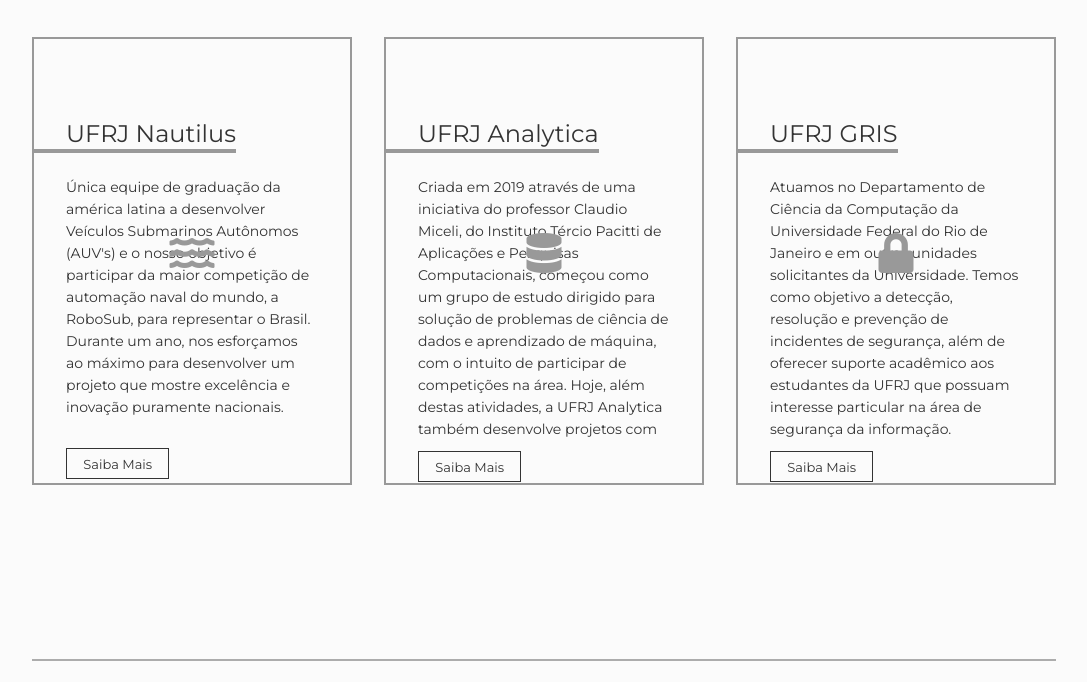
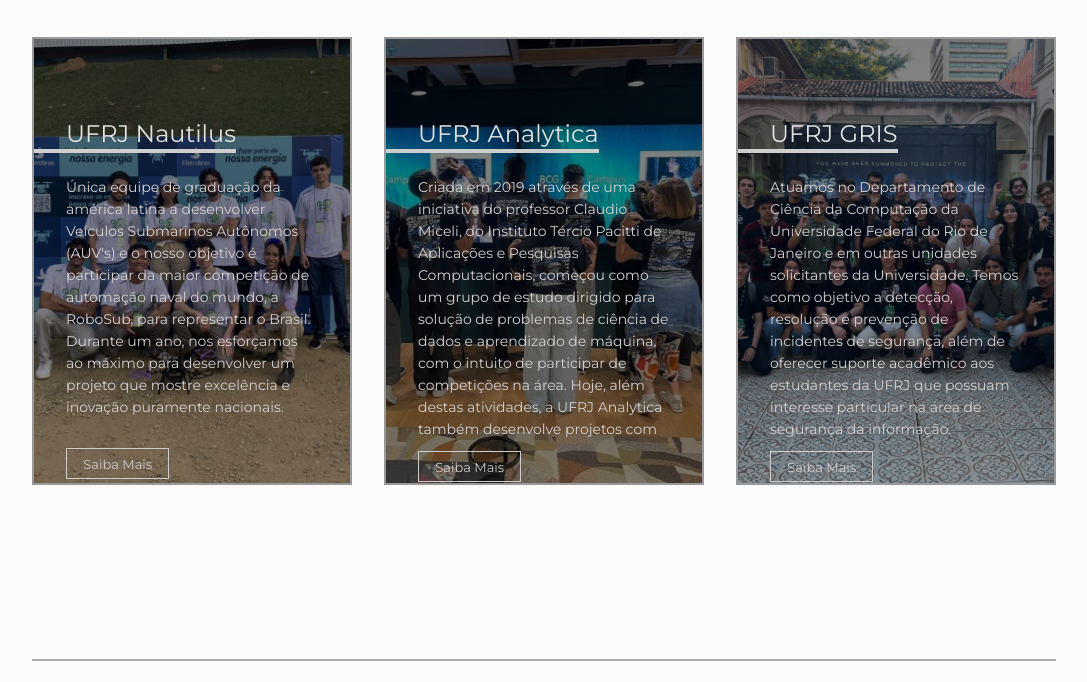
Before and after one commit to labnetufrj/labnet-site, a plain HTML site: page projetos.html in a window 1280 px wide. Shown: the part 680-1362 px from the top of the page, without its empty margins (96-1183 px from the left). Drawn offline with Linux system fonts and the light colour scheme.

Commit message:
fix: atualizando dados das ligas
atualizando links quebrados e fotos

```diff
--- a/projetos.html
+++ b/projetos.html
@@ -104,8 +104,9 @@
   </div>
 </section>
   <div class="trow">
-    <div class="card">
-      <i class="fas fa-water"></i>
+
+    <div class="card card-nautilus">
+      <!--i class="fas fa-water"></i-->
       <div class="card-content">
         <h2 class="card-title">
           UFRJ Nautilus
@@ -113,12 +114,12 @@
         <p class="card-body">
           Única equipe de graduação da américa latina a desenvolver Veículos Submarinos Autônomos (AUV's) e o nosso objetivo é participar da maior competição de automação naval do mundo, a RoboSub, para representar o Brasil. Durante um ano, nos esforçamos ao máximo para desenvolver um projeto que mostre excelência e inovação puramente nacionais.
         </p>
-        <a href="https://www.ufrjnautilus.com/" target="blank" class="button">Saiba Mais</a>
+        <a href="https://www.ufrjnautilus.site" target="blank" class="button">Saiba Mais</a>
       </div>
     </div>
 
-    <div class="card">
-      <i class="fas fa-database"></i>
+    <div class="card card-analytica">
+      <!--i class="fas fa-database"></i-->
       <div class="card-content">
         <h2 class="card-title">
           UFRJ Analytica
@@ -130,8 +131,8 @@
       </div>
     </div>
 
-    <div class="card">
-      <i class="fas fa-lock"></i>
+    <div class="card card-gris">
+      <!--i class="fas fa-lock"></i-->
       <div class="card-content">
         <h2 class="card-title">
           UFRJ GRIS
@@ -139,7 +140,7 @@
         <p class="card-body">
           Atuamos no Departamento de Ciência da Computação da Universidade Federal do Rio de Janeiro e em outras unidades solicitantes da Universidade. Temos como objetivo a detecção, resolução e prevenção de incidentes de segurança, além de oferecer suporte acadêmico aos estudantes da UFRJ que possuam interesse particular na área de segurança da informação.
         </p>
-        <a href="https://blog.gris.dcc.ufrj.br/" target="blank" class="button">Saiba Mais</a>
+        <a href="https://grisufrj.com" target="blank" class="button">Saiba Mais</a>
       </div>
     </div>
 
--- a/style.css
+++ b/style.css
@@ -666,7 +666,7 @@
 }
 
 .item p {
-font-size: 12px;
+font-size: 14px;
 }
 
 @media only screen and (max-width: 768px) {
@@ -713,9 +713,9 @@
     --padding: 2rem;
     padding: var(--padding);
     /* background: linear-gradient(
-        rgba(0,0,0,0),
+        rgba(216, 212, 212, 0),
         rgb(0, 0, 0, 0.4) 20%,
-        rgba(0,0,0,1)
+        rgb(220, 216, 216)
     ); */
     /* transform: translateY(10%); */
     transition: transform 500ms ease;
@@ -725,7 +725,7 @@
     position: relative;
     width: max-content;
     font-weight: 400;
-    color: #333333;
+    color: #e1e1e1;
     /* outline: 1px solid red; */
 }
 .card-title::after{
@@ -735,7 +735,7 @@
     left: calc(var(--padding)*-1);
     bottom: -5px;
     width: calc(100% + var(--padding));
-    background: #999;
+    background: #cecece;
     /* transform: scaleX(0); */
     transform-origin: left;
     transition: transform 300ms ease;
@@ -744,7 +744,7 @@
     transform: scaleX(1);
 }
 .card-body{
-    color: #333333;
+    color: #d4d0d0;
     left: 0;
     padding: 1em 0 1.5em;
     margin: 1em 0 1em;
@@ -769,7 +769,7 @@
 }
 .card-body::-webkit-scrollbar-track{
     opacity: 0.1;
-    background: #767676;
+    background: #ccc7c7;
 }
 
 @media(hover){
@@ -811,12 +811,36 @@
     }
 }
 
+.card-analytica {
+  background-image:
+    linear-gradient(rgba(0,0,0,0.5), rgba(0,0,0,0.5)),
+    url('images/fundo/analytica.jpeg');
+  background-size: cover;
+  background-position: center;
+}
+
+.card-gris {
+  background-image:
+    linear-gradient(rgba(0,0,0,0.5), rgba(0,0,0,0.4)),
+    url('images/fundo/gris.jpg');
+  background-size: cover;
+  background-position: center;
+}
+
+.card-nautilus {
+  background-image:
+    linear-gradient(rgba(0,0,0,0.5), rgba(0,0,0,0.4)),
+    url('images/fundo/nautilus.jpg');
+  background-size: cover;
+  background-position: center;
+}
+
 .button{
     display: inline;
     text-decoration: none;
     background-color: transparent;
-    color: #333333;
-    border: 1px solid #333333;
+    color: #d0cbcb;
+    border: 1px solid #d0cbcb;
     padding: 0.5em 1.25em;
     margin-top: 1em;
     /* border-radius: 0.25em; */
```
Also changed, not shown: equipe.html (+1 -1 lines), images/fundo/analytica.jpeg (added), images/fundo/analytica_original.jpeg (added), images/fundo/gris.jpg (added), images/fundo/gris_original.jpg (added), images/fundo/nautilus.jpg (added), images/fundo/nautilus_original.jpg (added).
